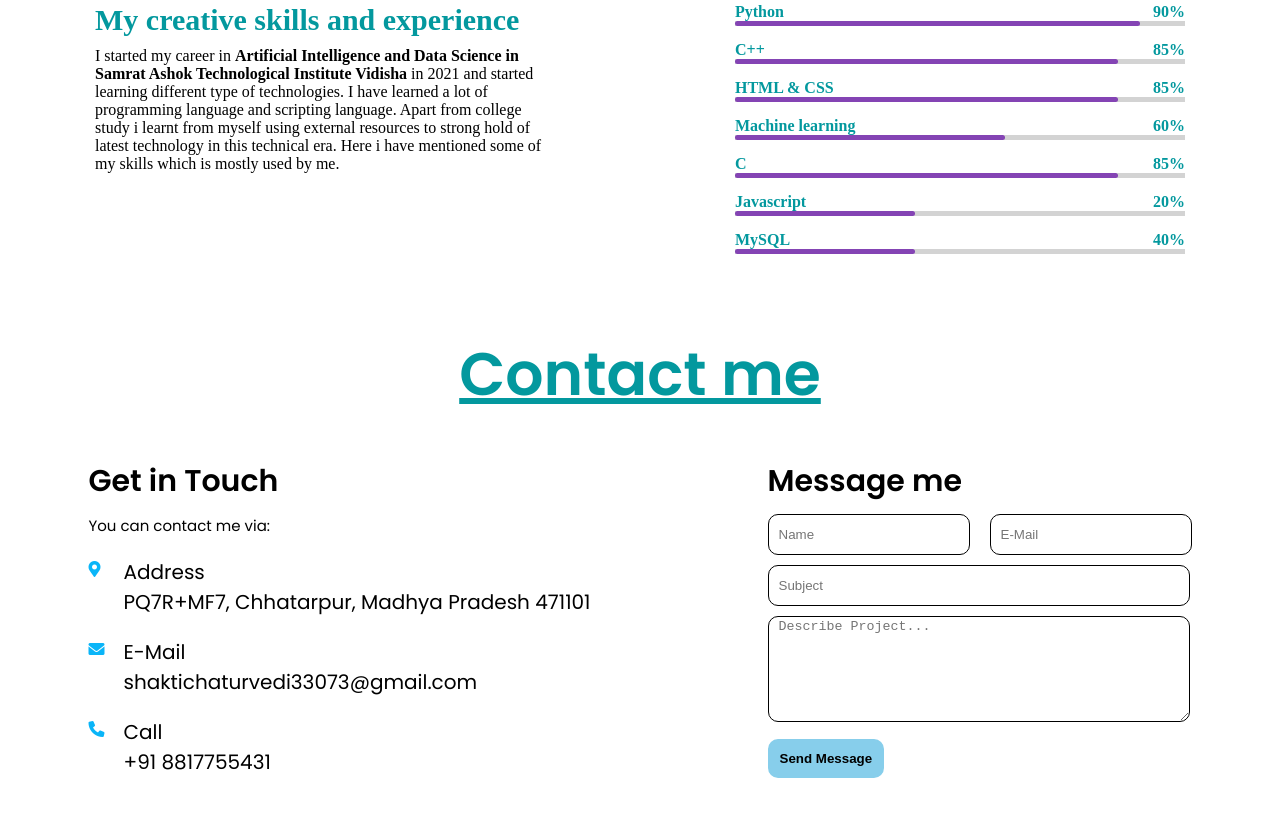
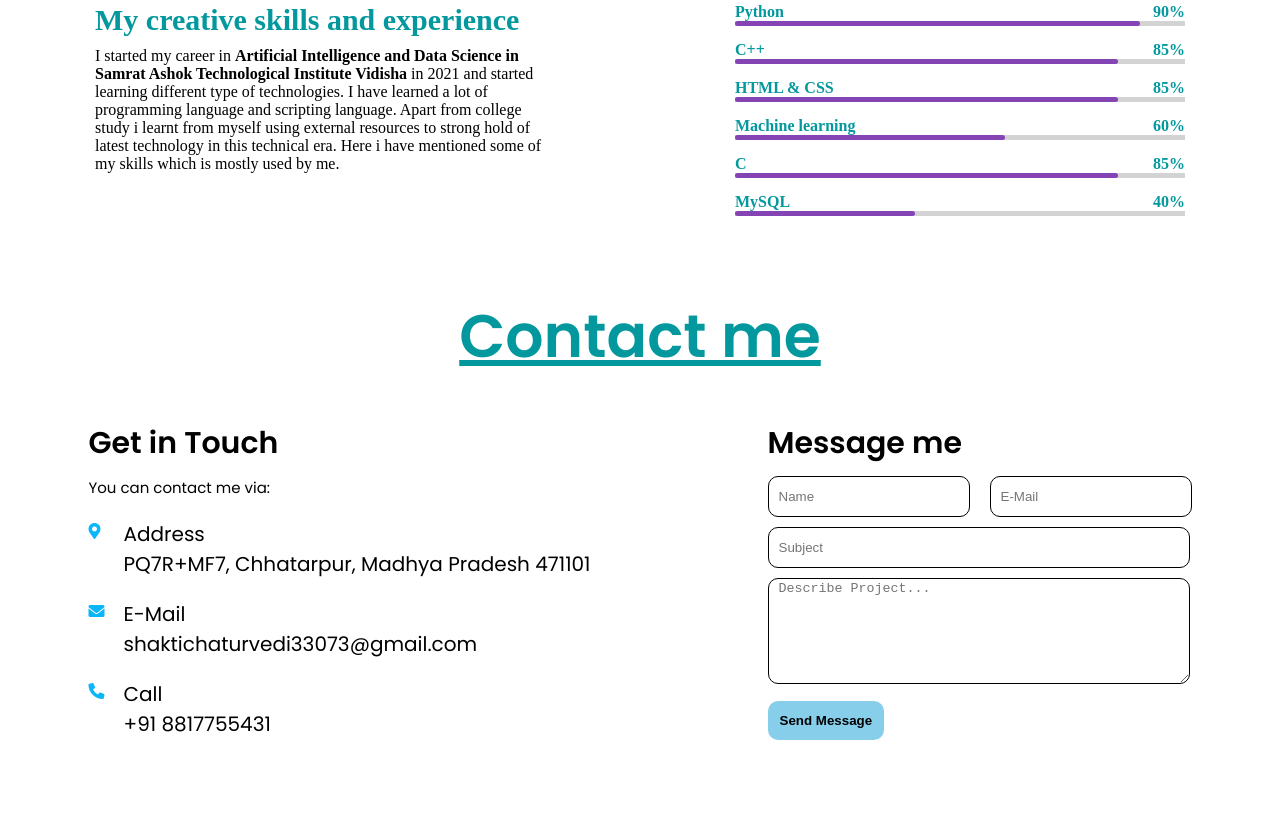
Before and after one commit to shakti2002/shakti_portfolio, a plain HTML site: page index.html in a window 1280 px wide. Shown: the part 3413-4230 px from the top of the page. Drawn offline with nearby package versions, Linux system fonts and the light colour scheme; a web font is replaced by a local one.

Commit message:
Update index.html

```diff
--- a/index.html
+++ b/index.html
@@ -248,13 +248,7 @@
 
                     </div><div class="line c"></div>
                 </div>
-                <div class="bars">
-                    <div class="info">
-                        <span>Javascript</span>
-                        <span>20%</span>
 
-                    </div><div class="line java"></div>
-                </div>
                 <div class="bars">
                     <div class="info">
                         <span>MySQL</span>
```
